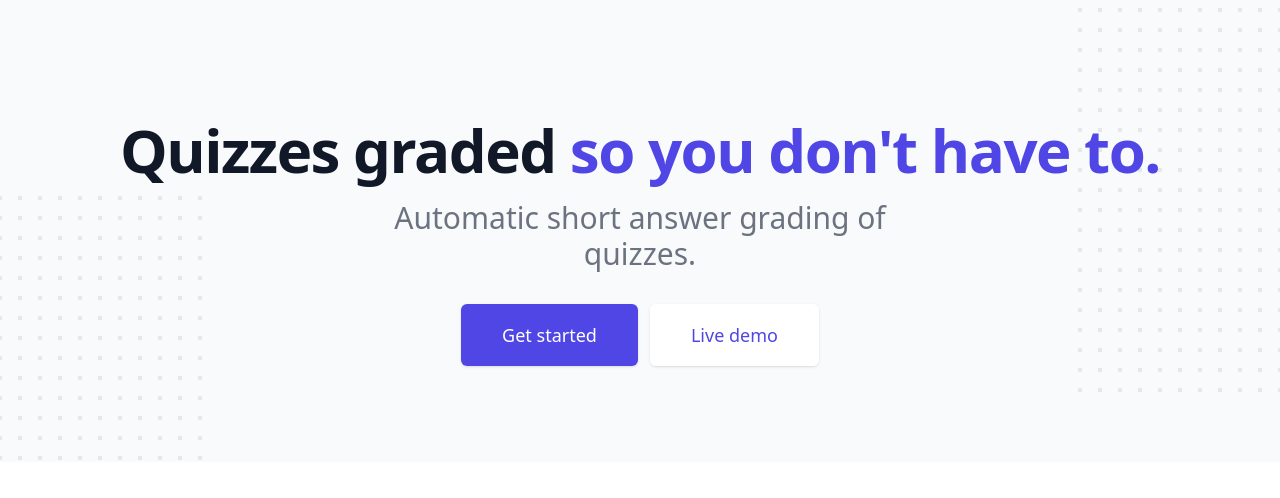
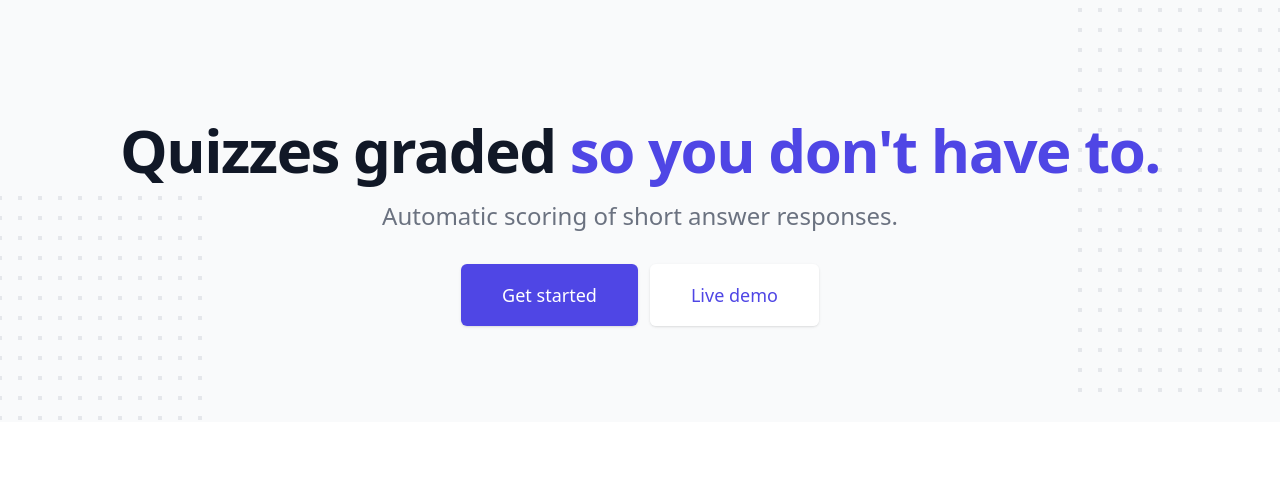
Before and after one commit to artcompiler/justscoring, a Next.js app: page / in a window 1280 px wide. Shown: the top 498 px of the page. Built offline with nearby package versions, Linux system fonts and the light colour scheme.

Commit message:
Tweak text

```diff
--- a/pages/index.jsx
+++ b/pages/index.jsx
@@ -150,8 +150,8 @@ export default function Home() {
       <span className="block xl:inline">Quizzes graded</span>{' '}
       <span className="block text-indigo-600 xl:inline">so you don&apos;t have to.</span>
       </h1>
-      <p className="mt-3 max-w-md mx-auto text-base text-gray-500 sm:text-lg md:mt-5 md:text-3xl md:max-w-xl">
-      Automatic short answer grading of quizzes.
+      <p className="mt-3 max-w-md mx-auto text-base text-gray-500 sm:text-lg md:mt-5 md:text-2xl md:max-w-xl">
+      Automatic scoring of short answer responses.
       </p>
       <div className="mt-5 max-w-md mx-auto sm:flex sm:justify-center md:mt-8">
       <div className="rounded-md shadow">
```
